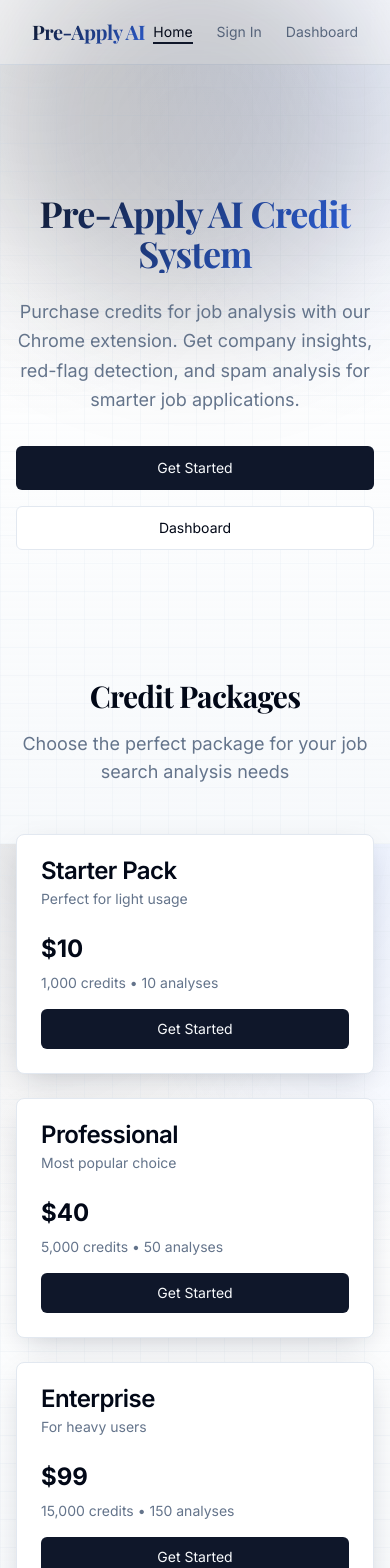
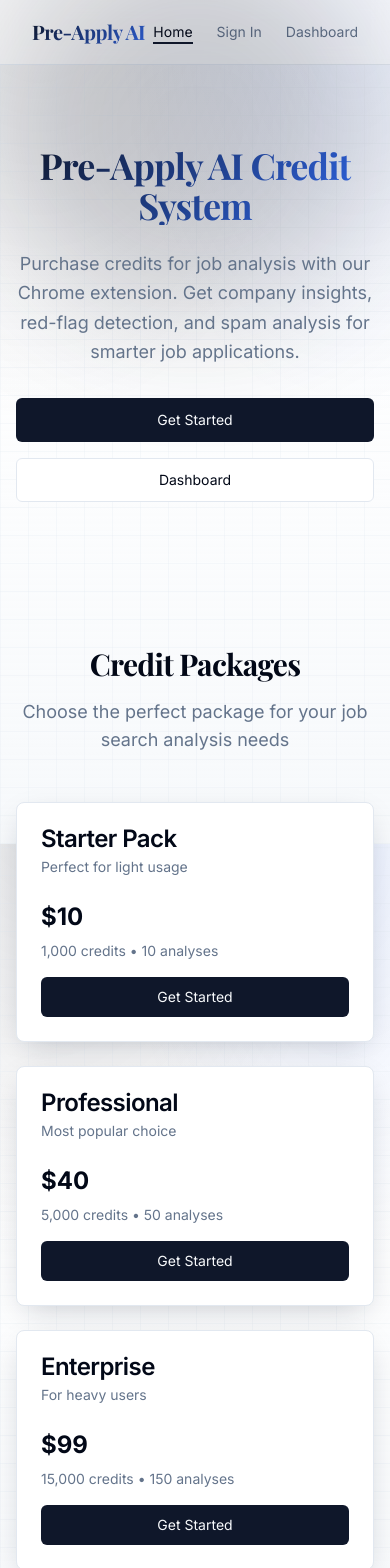
Before and after one commit to dgarcia891/acmezone2, a React (Vite) app: page / in a window 390 px wide. Shown: the top 1568 px of the page. Built offline with nearby package versions, Linux system fonts and the light colour scheme.

Commit message:
Fix homepage layout issues
Address remaining visual problems on the homepage, ensuring content displays correctly and is not cut off.

```diff
--- a/src/App.tsx
+++ b/src/App.tsx
@@ -21,6 +21,7 @@ const App = () => (
     <TooltipProvider>
       <HelmetProvider>
         <AuthProvider>
+          <div className="min-h-screen flex flex-col">
             <Toaster />
             <Sonner />
             <BrowserRouter>
@@ -36,6 +37,7 @@ const App = () => (
                 <Route path="*" element={<NotFound />} />
               </Routes>
             </BrowserRouter>
+          </div>
         </AuthProvider>
       </HelmetProvider>
     </TooltipProvider>
--- a/src/pages/Index.tsx
+++ b/src/pages/Index.tsx
@@ -8,7 +8,7 @@ import ogImage from "@/assets/og-default.jpg";
 
 const Index = () => {
   return (
-    <>
+    <div className="flex flex-col min-h-screen">
       <Helmet>
         <title>Pre-Apply AI | Chrome Extension Credit System</title>
         <meta name="description" content="Purchase credits for Pre-Apply AI Chrome extension. Get company insights, red-flag detection, and spam analysis for job applications." />
@@ -19,12 +19,13 @@ const Index = () => {
         <link rel="canonical" href="https://pre-apply.ai/" />
       </Helmet>
       <Header />
-      <main className="min-h-screen">
-        <section className="container mx-auto relative flex flex-col items-center gap-8 py-32 px-4 text-center animate-fade-in">
+      <main className="flex-1">
+        <section className="relative py-20 md:py-32">
+          <div className="container mx-auto px-4">
             <div aria-hidden="true" className="pointer-events-none absolute -top-32 inset-x-0 flex justify-center">
               <span className="h-96 w-96 rounded-full bg-primary/20 blur-3xl" />
             </div>
-          <div className="relative z-10 max-w-4xl mx-auto">
+            <div className="relative z-10 max-w-4xl mx-auto text-center animate-fade-in">
               <h1 className="font-display text-4xl md:text-5xl lg:text-6xl tracking-tight text-gradient-primary mb-6">
                 Pre-Apply AI Credit System
               </h1>
@@ -40,8 +41,10 @@ const Index = () => {
                 </Button>
               </div>
             </div>
+          </div>
         </section>
-        <section className="container mx-auto pb-24 px-4">
+        <section className="py-16 md:py-24">
+          <div className="container mx-auto px-4">
             <div className="text-center mb-12">
               <h2 className="font-display text-3xl lg:text-4xl tracking-tight mb-4">Credit Packages</h2>
               <p className="text-muted-foreground text-lg max-w-2xl mx-auto">Choose the perfect package for your job search analysis needs</p>
@@ -103,10 +106,11 @@ const Index = () => {
               </CardContent>
             </Card>
           </div>
+          </div>
         </section>
       </main>
       <Footer />
-    </>
+    </div>
   );
 };
 
```
Lines whose indentation alone changed are shown as unchanged.
